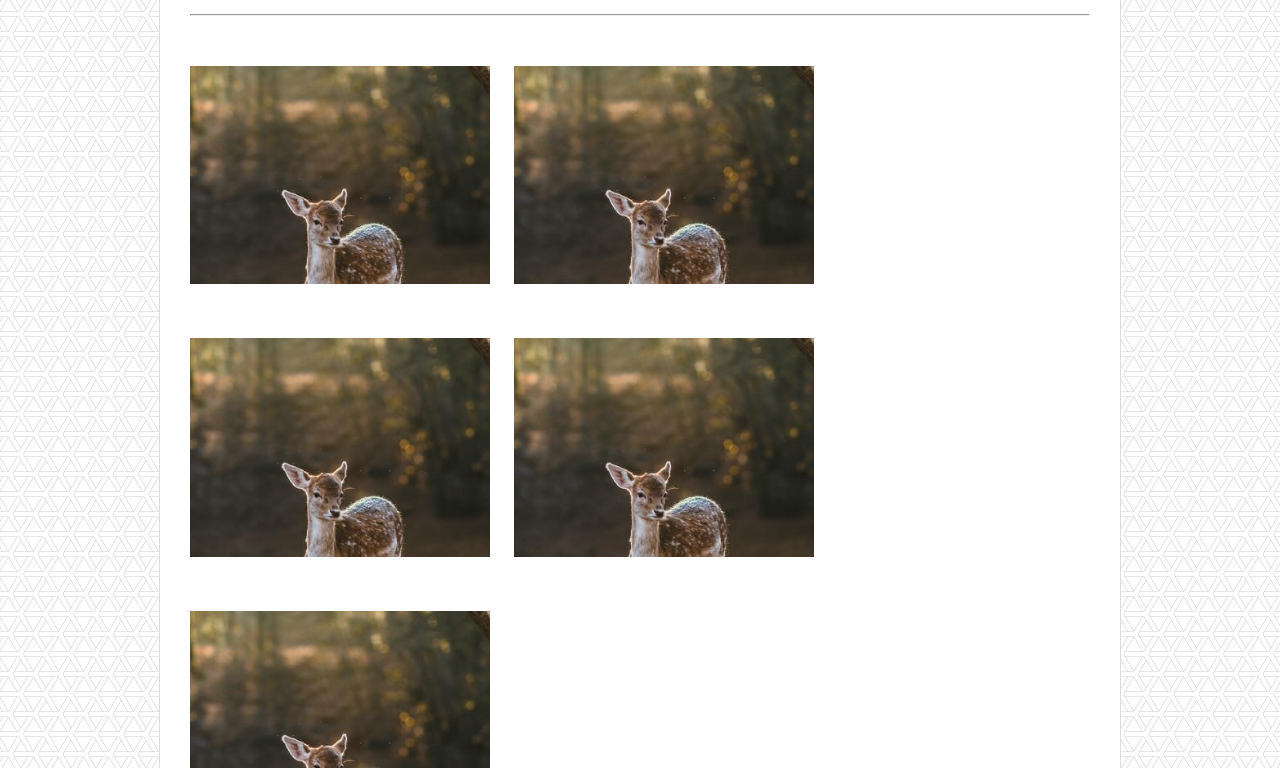
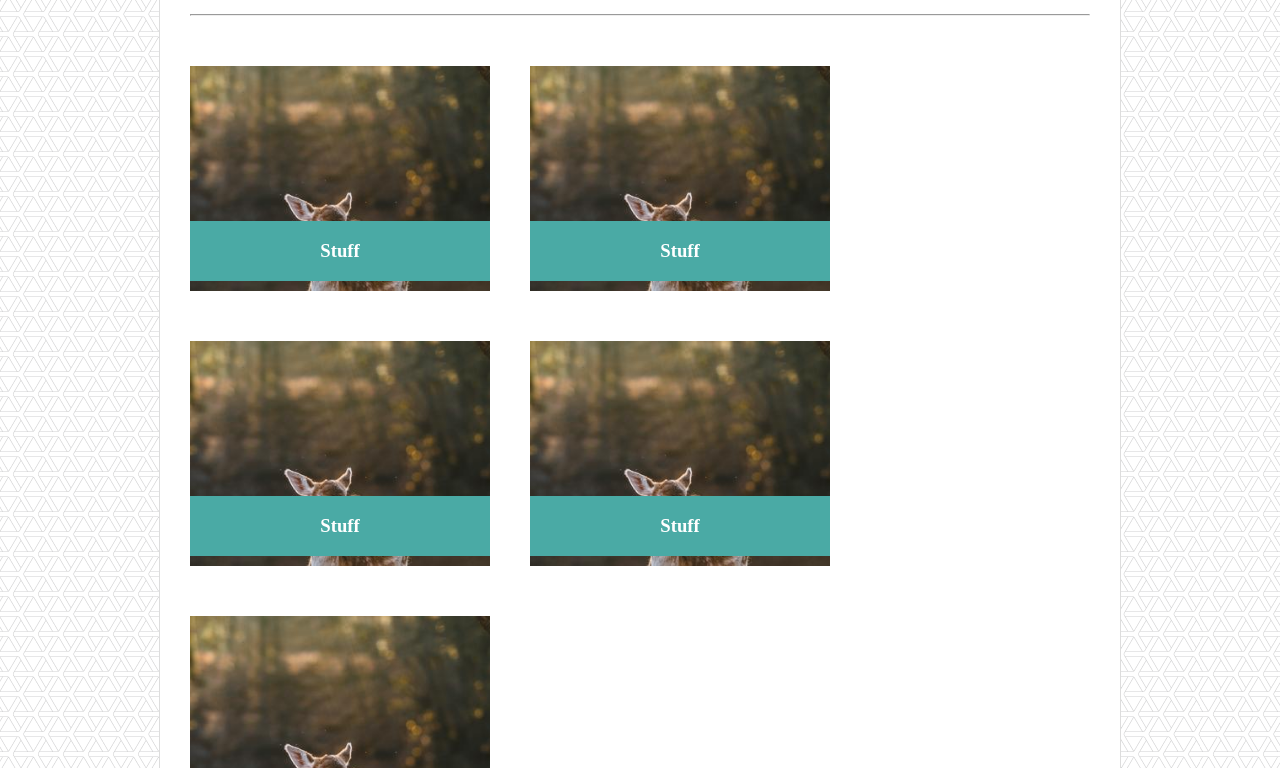
Before and after one commit to erkartali/Basic-Portfolio, a plain HTML site: page portfolio.html in a window 1280 px wide. Shown: the part 243-1011 px from the top of the page. Drawn offline with Linux system fonts and the light colour scheme.

Commit message:
added banners to the portfolio page

```diff
--- a/assets/css/style.css
+++ b/assets/css/style.css
@@ -32,7 +32,7 @@ body {
     position: relative;
     display: inline-block;
     top: 50%;
-    left:50%;
+    left: 50%;
     transform: translate(-50%, -50%);
 }
 
@@ -56,7 +56,7 @@ body {
 
 .header .linkBox .wrapper {
     display: inline-block;
-    top: 50%;
+    top: 40%;
     float: right;
     position: relative;
 }
@@ -78,7 +78,7 @@ body hr {
 
 .container {
     max-width: 960px;
-    margin: 50px auto;
+    margin: 50px auto 100px auto;
     background-color: white;
     border: 1px solid #dddddd;
 }
@@ -108,9 +108,36 @@ body hr {
     margin-bottom: 25px;
 }
 
-#gallery img {
+#gallery {
+    display: flex;
+    flex-wrap: wrap;
+}
+
+#gallery .img-wrapper {
     width: 300px;
-    margin: 25px 20px 25px 0;
+    height: 225px;
+    margin: 25px 40px 25px 0;
+    background-image: url("/assets/images/deer.jpg");
+    background-size: cover;
+    position: relative;
+}
+
+.img-wrapper .banner {
+    height: 60px;
+    width: 100%;
+    background-color: #4aaaa5;
+    position: absolute;
+    bottom: 10px;
+}
+
+.banner h3 {
+    color: #ffffff;
+    text-align: center;
+    position: relative;
+}
+
+#gallery .banner img {
+
 }
 
 /* end general syles */
@@ -138,8 +165,9 @@ form button {
     background-color: #4aaaa5;
     border: none;
     color: #ffffff;
-    height: 25px;
-    width: 75px;
+    height: 30px;
+    width: 90px;
+    margin-bottom: 15px;
 }
 
 /* end contact styles */
@@ -152,7 +180,7 @@ form button {
     color: white;
     text-align: center;
     margin: 0;
-    border-top: 6px solid #4aaaa5;
+    border-top: 8px solid #4aaaa5;
 }
 
 .footer p {
--- a/portfolio.html
+++ b/portfolio.html
@@ -37,11 +37,11 @@
             <h2>Portfolio</h2>
             <hr>
                <div id="gallery">
-                   <img src="/assets/images/deer.jpg" alt="deer">
-                   <img src="/assets/images/deer.jpg" alt="deer">
-                   <img src="/assets/images/deer.jpg" alt="deer">
-                   <img src="/assets/images/deer.jpg" alt="deer">
-                   <img src="/assets/images/deer.jpg" alt="deer">
+                   <div class="img-wrapper"><div class="banner"><h3>Stuff</h3></div></div>
+                   <div class="img-wrapper"><div class="banner"><h3>Stuff</h3></div></div>
+                   <div class="img-wrapper"><div class="banner"><h3>Stuff</h3></div></div>
+                   <div class="img-wrapper"><div class="banner"><h3>Stuff</h3></div></div>
+                   <div class="img-wrapper"><div class="banner"><h3>Stuff</h3></div></div>
                </div>
 
 
```
